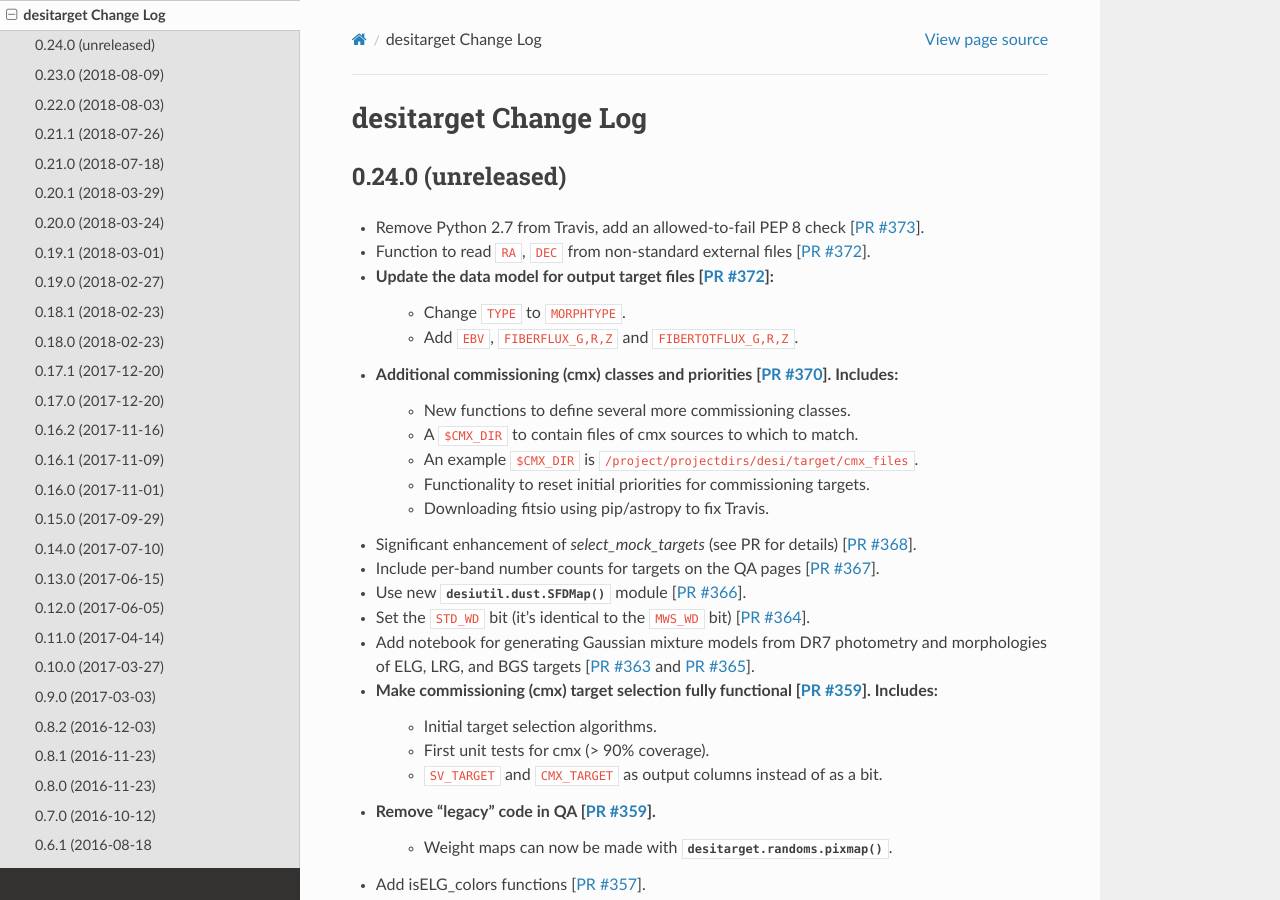
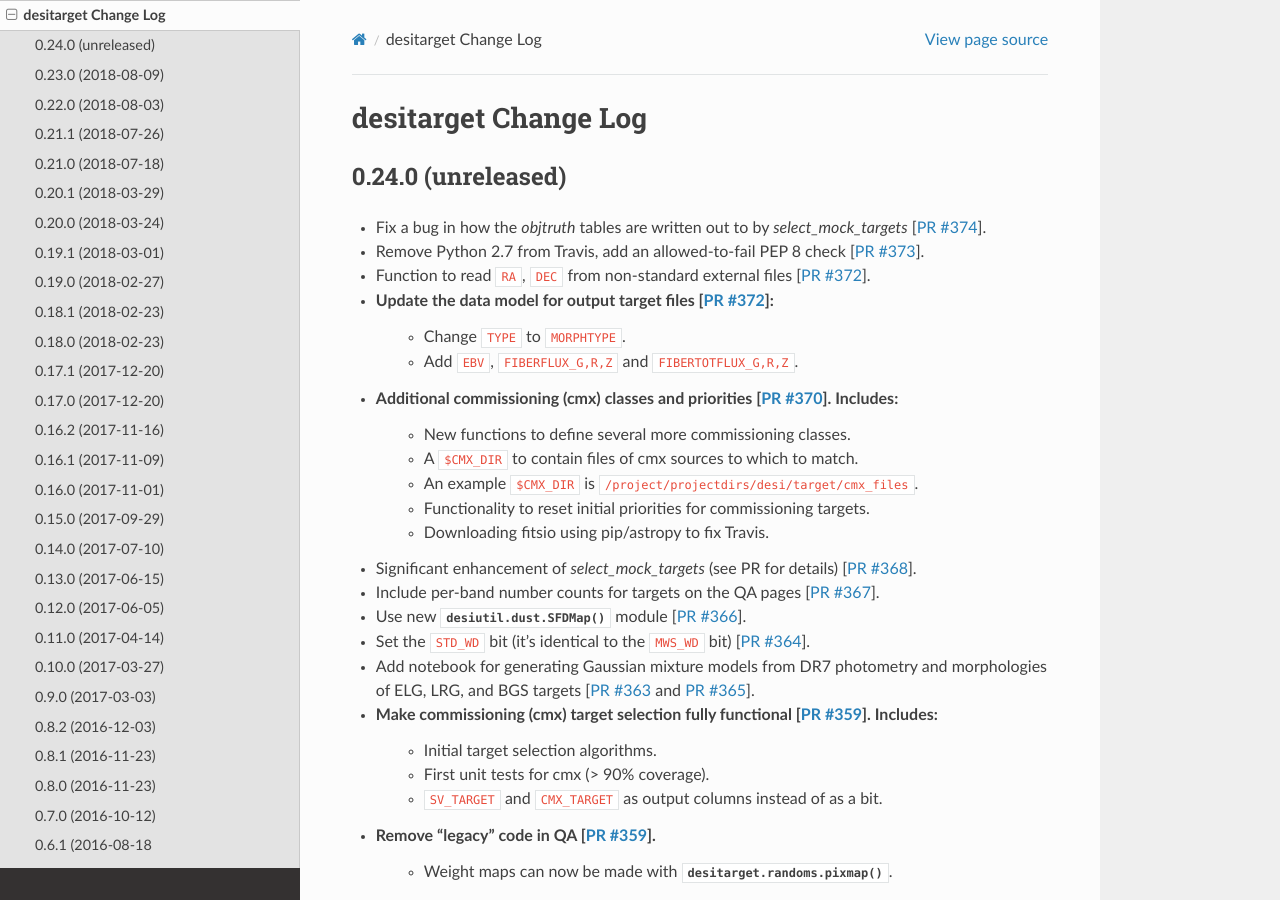
Before and after one commit to desihub/desitarget, a Sphinx documentation site: the page built from doc/changes.rst, in a window 1280 px wide and 900 px high. Built offline with Sphinx 7.4.7 and the Read the Docs theme 2.0.0, drawn with Linux system fonts in a browser that asks for light colours.

Commit message:
update change log [ci skip]

```diff
--- a/doc/changes.rst
+++ b/doc/changes.rst
@@ -5,6 +5,8 @@ desitarget Change Log
 0.24.0 (unreleased)
 -------------------
 
+* Fix a bug in how the `objtruth` tables are written out to by
+  `select_mock_targets` [`PR #374`_].
 * Remove Python 2.7 from Travis, add an allowed-to-fail PEP 8 check [`PR #373`_].
 * Function to read ``RA``, ``DEC`` from  non-standard external files [`PR #372`_].
 * Update the data model for output target files [`PR #372`_]:
@@ -66,6 +68,7 @@ desitarget Change Log
 .. _`PR #370`: https://github.com/desihub/desitarget/pull/370
 .. _`PR #372`: https://github.com/desihub/desitarget/pull/372
 .. _`PR #373`: https://github.com/desihub/desitarget/pull/373
+.. _`PR #374`: https://github.com/desihub/desitarget/pull/374
 
 0.23.0 (2018-08-09)
 -------------------
```
